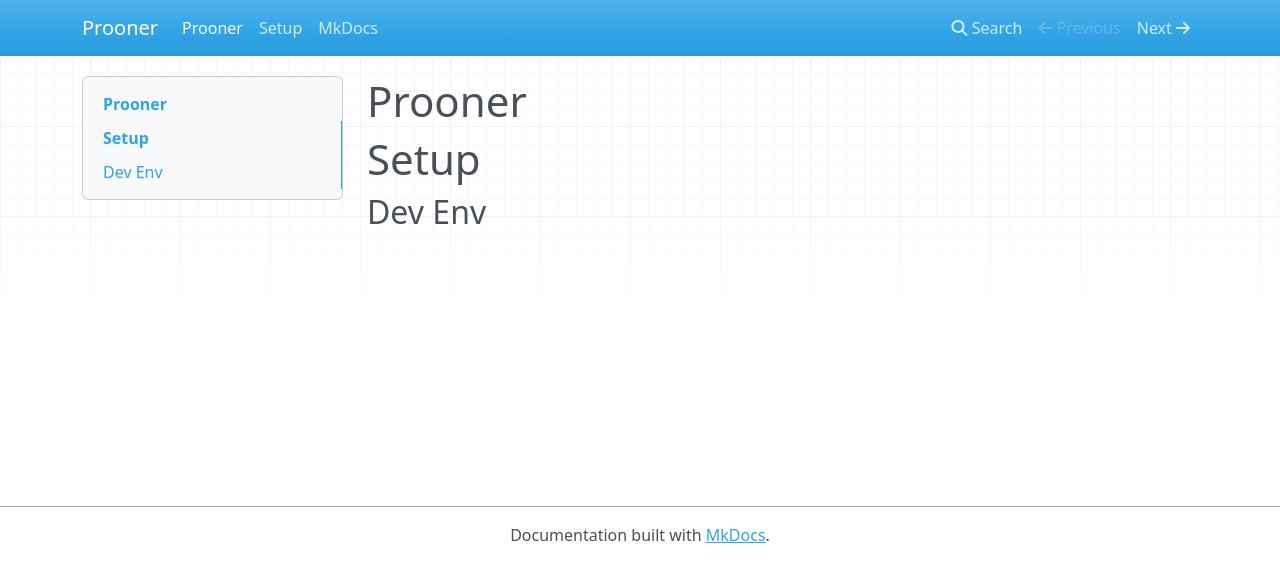
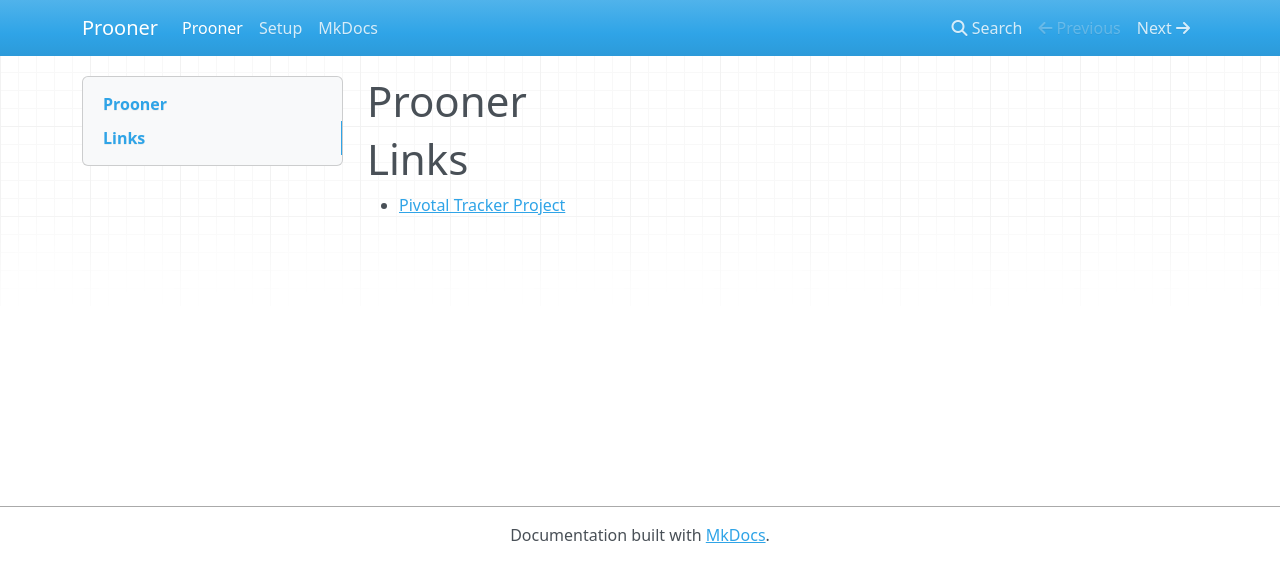
Before and after one commit to thewoolleyman/prooner, an MkDocs documentation site: the page built from docs/Prooner.md, in a window 1280 px wide. Shown: the top 582 px of the page. Built offline with MkDocs 1.6.1, drawn with Linux system fonts in a browser that asks for light colours; nearby versions of some CDN libraries; old or Windows-style settings are respelled for this version of MkDocs.

Commit message:
add link to tracker project

```diff
--- a/docs/Prooner.md
+++ b/docs/Prooner.md
@@ -1,4 +1,5 @@
 # Prooner
 
-# Setup
-## Dev Env
+# Links
+
+* [Pivotal Tracker Project](https://www.pivotaltracker.com/n/projects/2174757)
```
